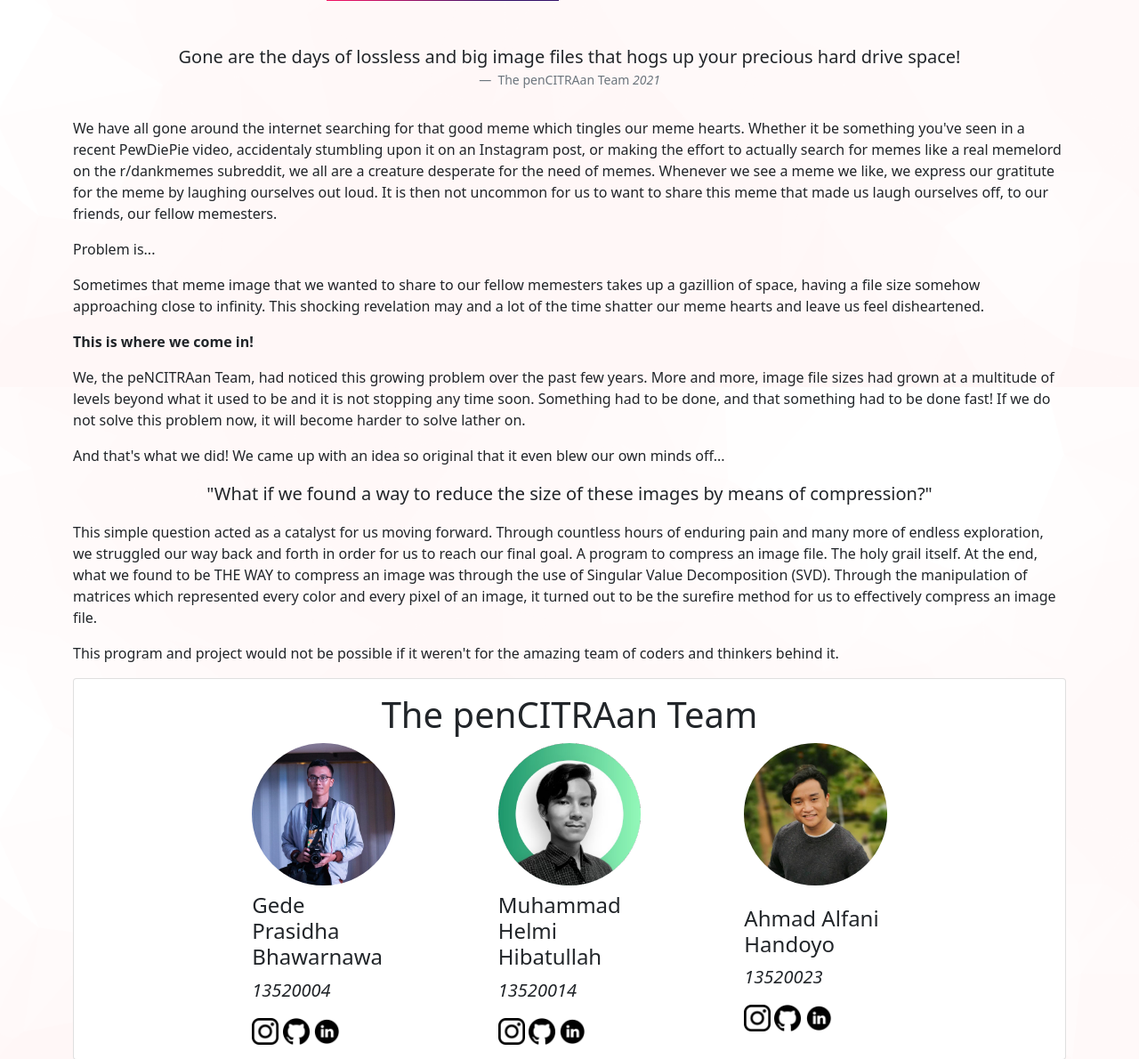
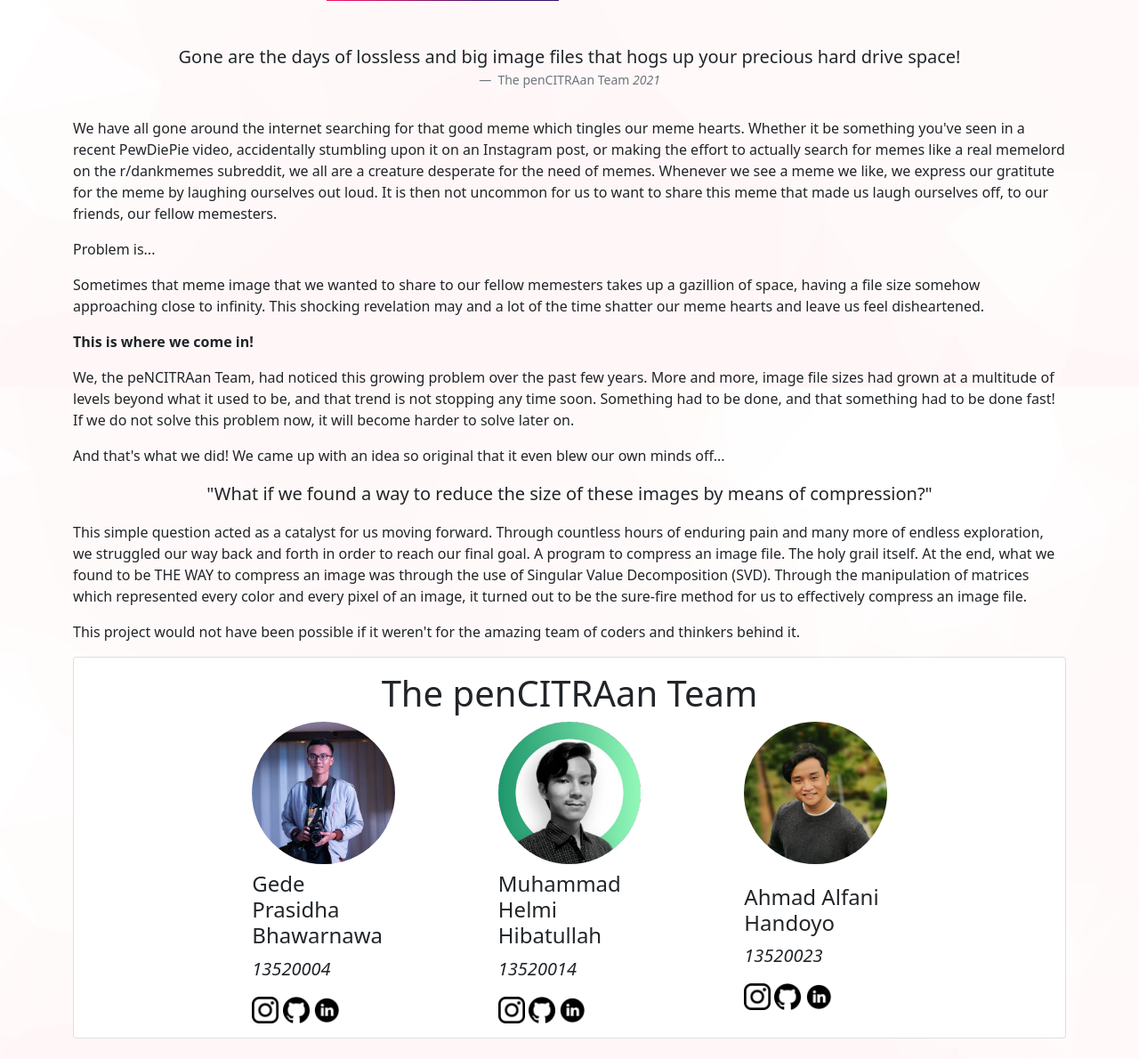
Before and after one commit to LordGedelicious/Algeo02-20004, a Flask app: page /about-us in a window 1280 px wide. Shown: the part 365-1555 px from the top of the page at 89% size. Run offline with Flask 2, Linux system fonts and the light colour scheme; some libraries are stand-ins or nearby versions.

Commit message:
grammar correcting epic about-us

```diff
--- a/src/templates/aboutus.html
+++ b/src/templates/aboutus.html
@@ -69,7 +69,7 @@
                 </div>
                 <p>
                     We have all gone around the internet searching for that good meme which tingles our meme hearts. Whether it be
-                    something you've seen in a recent PewDiePie video, accidentaly stumbling upon it on an Instagram post,
+                    something you've seen in a recent PewDiePie video, accidentally stumbling upon it on an Instagram post,
                     or making the effort to actually search for memes like a real memelord on the r/dankmemes subreddit, we all are a creature
                     desperate for the need of memes. Whenever we see a meme we like, we express our gratitute for the meme by laughing ourselves out loud.
                     It is then not uncommon for us to want to share this meme that made us laugh ourselves off, to our friends, our fellow memesters.
@@ -86,8 +86,8 @@
                 </p>
                 <p>
                     We, the peNCITRAan Team, had noticed this growing problem over the past few years. More and more, image file sizes had grown at a multitude of levels
-                    beyond what it used to be and it is not stopping any time soon. Something had to be done, and that something had to be done fast! If we do not solve
-                    this problem now, it will become harder to solve lather on.
+                    beyond what it used to be, and that trend is not stopping any time soon. Something had to be done, and that something had to be done fast! If we do not solve
+                    this problem now, it will become harder to solve later on.
                 </p>
                 <p>
                     And that's what we did! We came up with an idea so original that it even blew our own minds off...
@@ -99,12 +99,12 @@
                   </figure>
                   <p>
                     This simple question acted as a catalyst for us moving forward. Through countless hours of enduring pain and many more of endless exploration, we struggled
-                    our way back and forth in order for us to reach our final goal. A program to compress an image file. The holy grail itself. At the end, what we found to be
+                    our way back and forth in order to reach our final goal. A program to compress an image file. The holy grail itself. At the end, what we found to be
                     THE WAY to compress an image was through the use of Singular Value Decomposition (SVD). Through the manipulation of matrices which represented every color and every
-                    pixel of an image, it turned out to be the surefire method for us to effectively compress an image file.
+                    pixel of an image, it turned out to be the sure-fire method for us to effectively compress an image file.
                 </p>
                 <p>
-                    This program and project would not be possible if it weren't for the amazing team of coders and thinkers behind it.
+                    This project would not have been possible if it weren't for the amazing team of coders and thinkers behind it.
                 </p>
                 <p></p>
                 <div class="card">
```
